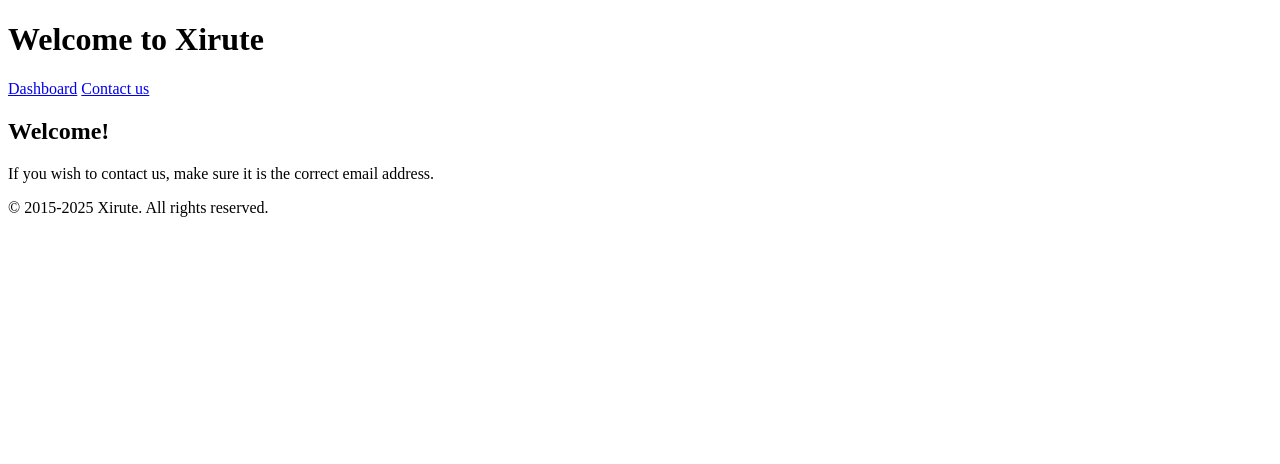
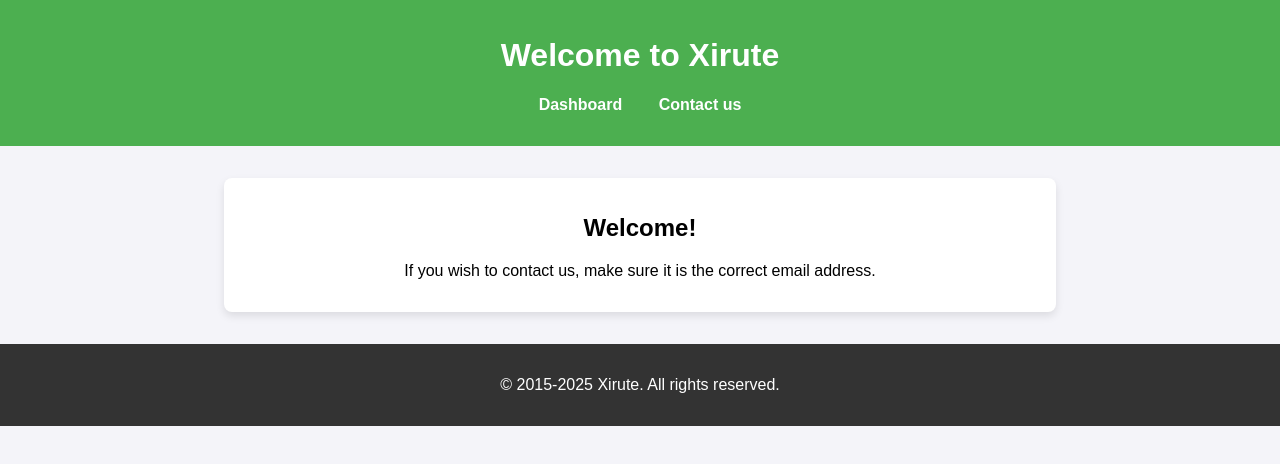
Before and after one commit to atocmi/xirute-site, a plain HTML site: page index.html in a window 1280 px wide. Drawn offline with Linux system fonts and the light colour scheme.

Commit message:
Update style.css

```diff
--- a/style.css
+++ b/style.css
@@ -1 +1,44 @@
-<link rel="stylesheet" href="style.css">
+body {
+    font-family: Arial, sans-serif;
+    margin: 0;
+    padding: 0;
+    text-align: center;
+    background-color: #f4f4f9;
+}
+
+header {
+    background-color: #4CAF50;
+    color: white;
+    padding: 1rem 0;
+}
+
+nav {
+    margin: 1rem 0;
+}
+
+nav a {
+    color: white;
+    text-decoration: none;
+    margin: 0 1rem;
+    font-weight: bold;
+}
+
+nav a:hover {
+    text-decoration: underline;
+}
+
+section {
+    margin: 2rem auto;
+    padding: 1rem;
+    max-width: 800px;
+    background: white;
+    box-shadow: 0 4px 8px rgba(0, 0, 0, 0.1);
+    border-radius: 8px;
+}
+
+footer {
+    margin-top: 2rem;
+    padding: 1rem 0;
+    background-color: #333;
+    color: white;
+}
```
